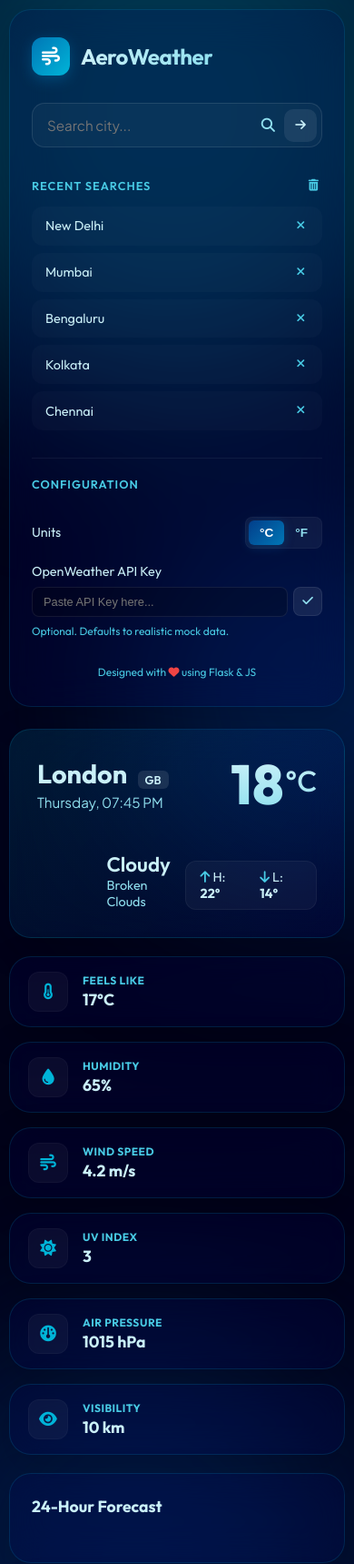
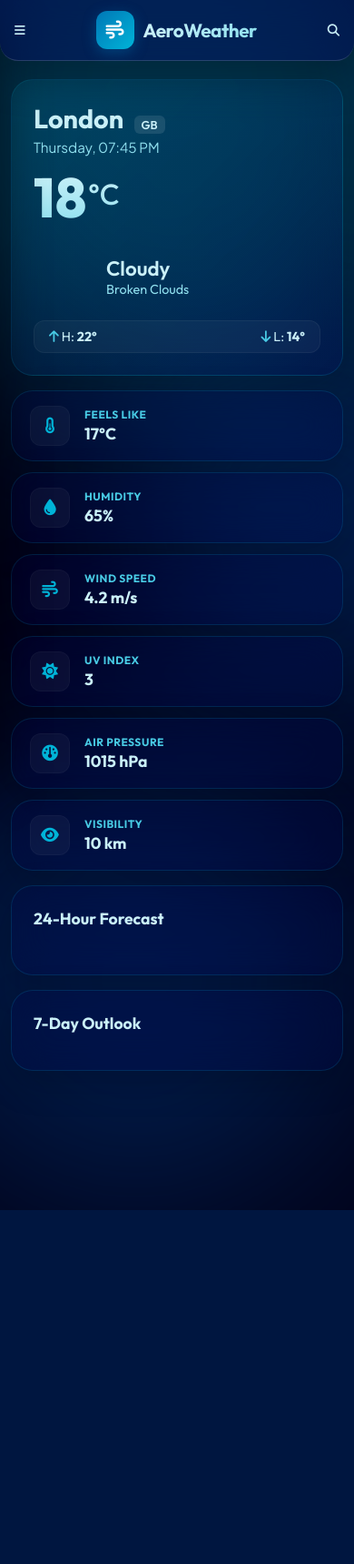
Before and after one commit to balarajkallimani/weather-application, a Flask app: page / in a window 390 px wide; the page is wider, and only the part inside the window is pictured. Shown: the top 1719 px of that part at 91% size. After the commit the page ends 1330 px from the top of that part, so only its background shows below. Run offline with Flask 3, Linux system fonts and the light colour scheme; data that the repository does not hold is empty.

Commit message:
feat: make weather application layout fully responsive and fix grid overflow

```diff
--- a/static/css/style.css
+++ b/static/css/style.css
@@ -147,6 +147,17 @@ body.theme-cloudy #glow-purple { background: var(--cloudy-glow-3); }
     box-shadow: 0 16px 45px 0 rgba(0, 0, 0, 0.3);
 }
 
+/* Mobile Responsive Elements Defaults */
+.mobile-header {
+    display: none;
+}
+.close-sidebar-btn {
+    display: none;
+}
+.drawer-backdrop {
+    display: none;
+}
+
 /* Layout Container */
 .app-container {
     width: 100%;
@@ -165,6 +176,7 @@ body.theme-cloudy #glow-purple { background: var(--cloudy-glow-3); }
     flex-direction: column;
     gap: 30px;
     height: 100%;
+    min-width: 0;
 }
 
 .brand {
@@ -438,6 +450,7 @@ body.theme-cloudy #glow-purple { background: var(--cloudy-glow-3); }
     display: flex;
     flex-direction: column;
     position: relative;
+    min-width: 0;
 }
 
 .dashboard-grid {
@@ -861,37 +874,193 @@ body.theme-cloudy #glow-purple { background: var(--cloudy-glow-3); }
 
 /* Responsive styles */
 @media (max-width: 1024px) {
+    body {
+        padding: 0;
+        display: flex;
+        flex-direction: column;
+        justify-content: flex-start;
+        align-items: center;
+        min-height: 100vh;
+    }
+
     .app-container {
         grid-template-columns: 1fr;
+        max-width: 100%;
+        padding: 0 20px 30px 20px;
+        min-height: auto;
+        gap: 0;
     }
+
+    /* Mobile Header Styling */
+    .mobile-header {
+        display: flex;
+        justify-content: space-between;
+        align-items: center;
+        width: 100%;
+        padding: 16px 20px;
+        position: sticky;
+        top: 0;
+        z-index: 90;
+        border-radius: 0 0 20px 20px;
+        border-top: none;
+        border-left: none;
+        border-right: none;
+        background: rgba(3, 4, 94, 0.4);
+        box-shadow: 0 8px 32px 0 rgba(0, 0, 0, 0.3);
+    }
+
+    .mobile-brand {
+        display: flex;
+        align-items: center;
+        gap: 10px;
+    }
+
+    .mobile-brand h2 {
+        font-size: 1.3rem;
+        font-weight: 700;
+        letter-spacing: -0.5px;
+        background: linear-gradient(to right, var(--c-caf0f8), var(--c-90e0ef));
+        -webkit-background-clip: text;
+        -webkit-text-fill-color: transparent;
+    }
+
+    /* Sidebar to Mobile Drawer */
     .sidebar {
-        height: auto;
+        position: fixed;
+        top: 0;
+        left: 0;
+        width: 320px;
+        height: 100vh;
+        z-index: 100;
+        transform: translateX(-100%);
+        transition: transform 0.4s cubic-bezier(0.16, 1, 0.3, 1);
+        border-radius: 0 24px 24px 0;
+        border-left: none;
+        box-shadow: 0 20px 50px rgba(0, 0, 0, 0.5);
+        overflow-y: auto;
+        padding-top: 60px; /* space for close button */
+    }
+
+    .sidebar.open {
+        transform: translateX(0);
+    }
+
+    .close-sidebar-btn {
+        display: flex;
+        justify-content: center;
+        align-items: center;
+        position: absolute;
+        top: 16px;
+        right: 16px;
+        width: 36px;
+        height: 36px;
+        border-radius: 10px;
+        background: rgba(255, 255, 255, 0.08);
+        border: 1px solid rgba(255, 255, 255, 0.08);
+        color: var(--text-primary);
+        font-size: 1.1rem;
+        cursor: pointer;
+        z-index: 101;
+    }
+
+    .close-sidebar-btn:hover {
+        background: rgba(255, 255, 255, 0.15);
+        color: #ef4444;
+    }
+
+    /* Backdrop Overlay */
+    .drawer-backdrop {
+        display: block;
+        position: fixed;
+        top: 0;
+        left: 0;
+        width: 100vw;
+        height: 100vh;
+        background: rgba(2, 3, 26, 0.55);
+        backdrop-filter: blur(4px);
+        -webkit-backdrop-filter: blur(4px);
+        z-index: 95;
+        opacity: 0;
+        pointer-events: none;
+        transition: opacity 0.3s ease;
+    }
+
+    .drawer-backdrop.active {
+        opacity: 1;
+        pointer-events: auto;
+    }
+
+    .main-content {
+        width: 100%;
+        margin-top: 20px;
     }
 }
 
 @media (max-width: 768px) {
     .metrics-grid {
         grid-template-columns: repeat(2, 1fr);
+        gap: 12px;
     }
     .dashboard-grid {
         grid-template-columns: 1fr;
+        gap: 16px;
     }
     .col-span-2 {
         grid-column: span 1;
     }
-    body {
-        padding: 10px;
+    .current-weather-card {
+        padding: 24px;
+        min-height: 200px;
     }
 }
 
 @media (max-width: 480px) {
+    .app-container {
+        padding: 0 12px 20px 12px;
+    }
+
+    .mobile-header {
+        padding: 12px 16px;
+    }
+
     .metrics-grid {
         grid-template-columns: 1fr;
     }
+
     .location-info h1 {
         font-size: 1.8rem;
     }
+
     .temp-display {
         font-size: 3.8rem;
     }
+
+    .weather-summary-header {
+        flex-direction: column;
+        gap: 16px;
+    }
+
+    .weather-summary-footer {
+        flex-direction: column;
+        align-items: flex-start;
+        gap: 16px;
+    }
+
+    .min-max-badge {
+        width: 100%;
+        justify-content: space-between;
+    }
+
+    .daily-row {
+        padding: 10px 12px;
+        gap: 8px;
+    }
+
+    .daily-day-info {
+        width: 90px;
+    }
+
+    .daily-condition {
+        gap: 6px;
+    }
 }
--- a/templates/index.html
+++ b/templates/index.html
@@ -19,9 +19,32 @@
     <div class="bg-glow blue" id="glow-blue"></div>
     <div class="bg-glow purple" id="glow-purple"></div>
 
+    <!-- Mobile Header Bar -->
+    <header class="mobile-header glass-panel" id="mobile-header">
+        <button id="menu-toggle-btn" class="icon-btn" title="Open Menu">
+            <i class="fa-solid fa-bars"></i>
+        </button>
+        <div class="mobile-brand">
+            <div class="logo-icon">
+                <i class="fa-solid fa-wind"></i>
+            </div>
+            <h2>AeroWeather</h2>
+        </div>
+        <button id="mobile-search-toggle" class="icon-btn" title="Search">
+            <i class="fa-solid fa-magnifying-glass"></i>
+        </button>
+    </header>
+
     <div class="app-container">
+        <!-- Drawer Backdrop Overlay -->
+        <div class="drawer-backdrop" id="drawer-backdrop"></div>
+
         <!-- Sidebar / Navigation Panel -->
-        <aside class="sidebar glass-panel">
+        <aside class="sidebar glass-panel" id="sidebar-drawer">
+            <!-- Close Button for Mobile Drawer -->
+            <button id="close-sidebar-btn" class="icon-btn close-sidebar-btn" title="Close Menu">
+                <i class="fa-solid fa-xmark"></i>
+            </button>
             <div class="brand">
                 <div class="logo-icon">
                     <i class="fa-solid fa-wind"></i>
```
Also changed, not shown: static/js/main.js (+39 -0 lines).
